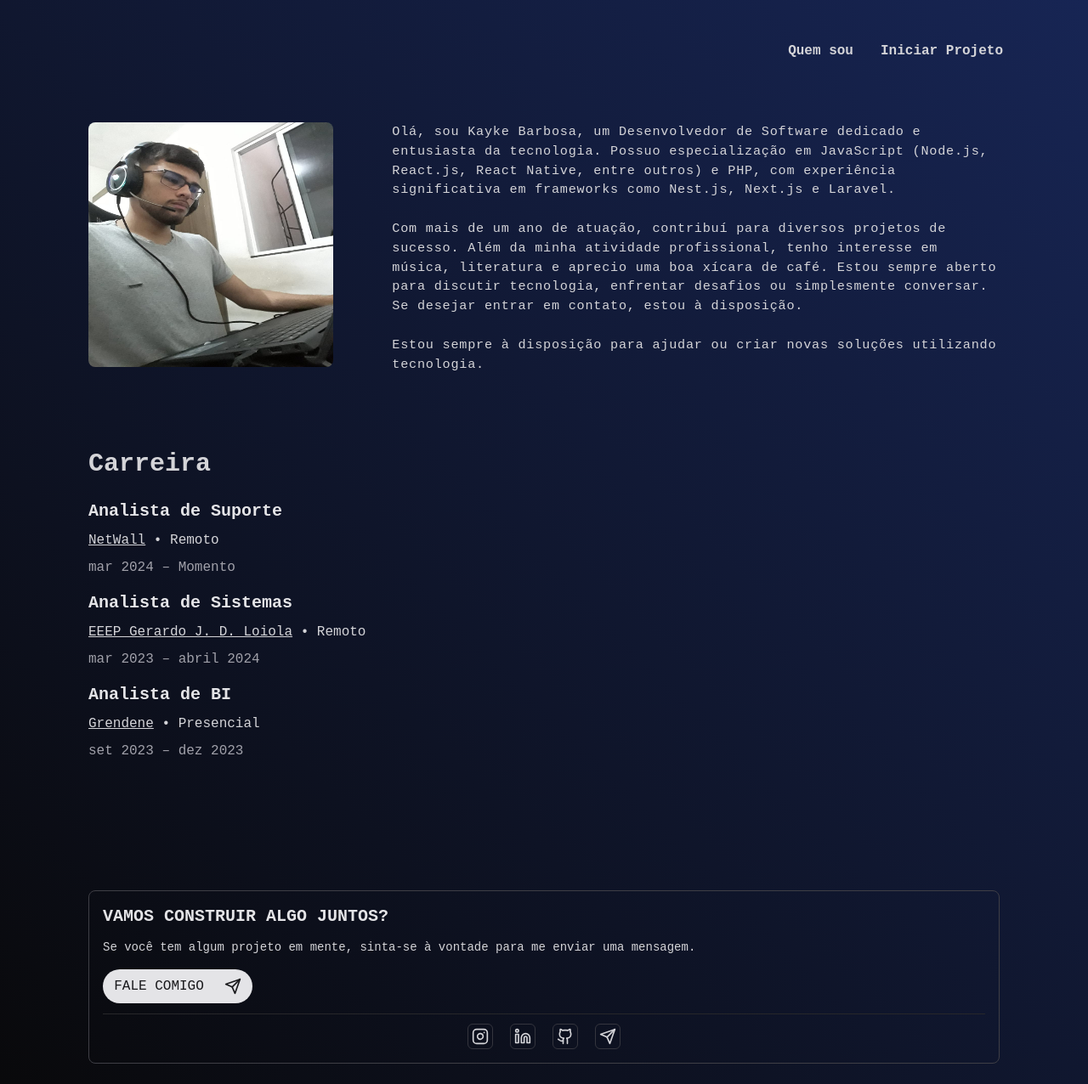
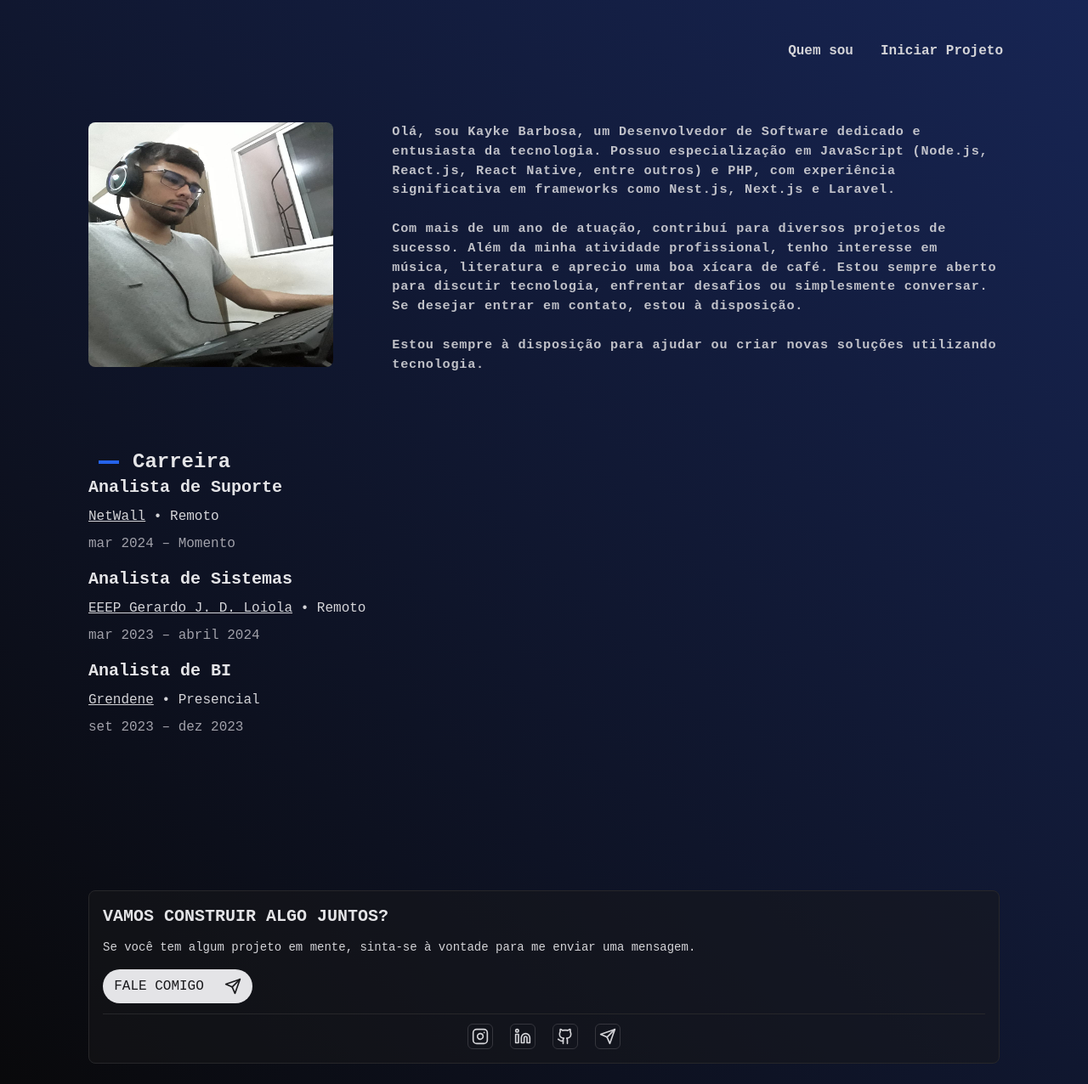
Before and after one commit to kaykeeb3/kayke_dev, a React (Vite) app: page /about in a window 1280 px wide. Shown: the whole page at 85% size. Built offline with nearby package versions, Linux system fonts and the light colour scheme; the HTML template or start-up script is replaced by a standard one.

Commit message:
chore: styles in pages-response

```diff
--- a/src/components/contactSection.tsx
+++ b/src/components/contactSection.tsx
@@ -3,7 +3,7 @@ import { Instagram, Linkedin, Github, Send } from "lucide-react";
 
 function contactSection() {
   return (
-    <div className="border-zinc-700 border w-full -mt-10 rounded-lg">
+    <div className="bg-zinc-900/50 border border-zinc-800 w-full -mt-10 rounded-lg">
       <div className="p-4">
         <h4 className="text-zinc-200 font-semibold text-xl text-left mb-3">
           VAMOS CONSTRUIR ALGO JUNTOS?
--- a/src/components/formSection.tsx
+++ b/src/components/formSection.tsx
@@ -1,5 +1,6 @@
 import { useState, FormEvent, useRef } from "react";
 import emailjs from "@emailjs/browser";
+import TitleComponent from "./titleComponent";
 
 type FeedbackMessageType = "" | "success" | "error";
 
@@ -33,11 +34,8 @@ export default function FormSection() {
 
   return (
     <div className="flex justify-center items-center flex-col max-[600px] p-5">
-      <div className="w-full mb-8">
-        <span className="text-primary text-3xl md:text-2xl font-semibold flex items-center text-zinc-200 max-[600px] text-[1.3rem] max-[600px] pl-3">
-          <span className="w-6 h-1 bg-blue-600 mr-3 md:mr-4"></span>
-          Iniciar um projeto
-        </span>
+      <div className="w-full">
+        <TitleComponent title=" Iniciar um projeto" />
       </div>
       <div className="w-full flex flex-col md:flex-row justify-center gap-8 md:p-8">
         <div className="md:w-1/2 md:text-center rounded-lg p-6 bg-gray-900 shadow-lg">
@@ -60,7 +58,7 @@ export default function FormSection() {
           </p>
         </div>
 
-        <div className="w-full md:w-1/2">
+        <div className="w-full md:w-1/2 border border-zinc-50/10">
           <form
             ref={formRef}
             className="bg-gray-800/25 text-white p-6 md:p-8 rounded-lg shadow-lg"
--- a/src/pages/About/about.tsx
+++ b/src/pages/About/about.tsx
@@ -3,6 +3,7 @@ import CenteredLayout from "@/components/centeredLayout";
 import Header from "@/components/header";
 import JobItem from "@/components/jobItem";
 import ContactSection from "@/components/contactSection";
+import TitleComponent from "@/components/titleComponent";
 
 function About() {
   return (
@@ -12,12 +13,12 @@ function About() {
         <div className="flex items-center justify-center flex-col p-6">
           <div className="w-full flex justify-between items-center md:gap-12 sm:gap-9 max-[600px]:flex max-[600px]:flex-col max-[600px]:items-center max-[600px]:justify-center">
             <img
-              className="w-72 h-72 rounded-lg"
+              className="w-72 h-72 rounded-lg max-[600px]:w-[80%]"
               src={Profile}
               alt="Kayke Barbosa Loiola"
             />
             <div className="w-2/3 h-72 md:shrink max-[600px]:h-auto max-[600px]:mt-5 max-[600px]:w-[90%]">
-              <p className="text-left font-medium text-zinc-300 tracking-wider md:text-[0.95rem] sm:text-[0.85rem]">
+              <p className="text-left font-semibold text-zinc-300/90 tracking-wider md:text-[0.95rem] sm:text-[0.85rem]">
                 Olá, sou Kayke Barbosa, um Desenvolvedor de Software dedicado e
                 entusiasta da tecnologia. Possuo especialização em JavaScript
                 (Node.js, React.js, React Native, entre outros) e PHP, com
@@ -39,9 +40,7 @@ function About() {
             </div>
           </div>
           <div className="h-[70vh] w-full mt-16 sm:mt-24">
-            <h2 className="text-left font-semibold text-zinc-300 text-3xl mb-6">
-              Carreira
-            </h2>
+            <TitleComponent title="Carreira" />
             <div className="h-[40vh]">
               <JobItem
                 linkTo="https://www.netwall.com.br/"
```
